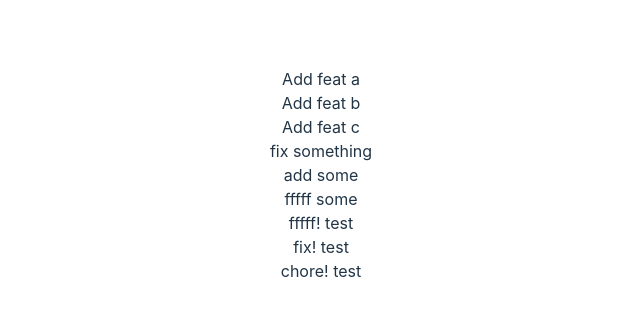
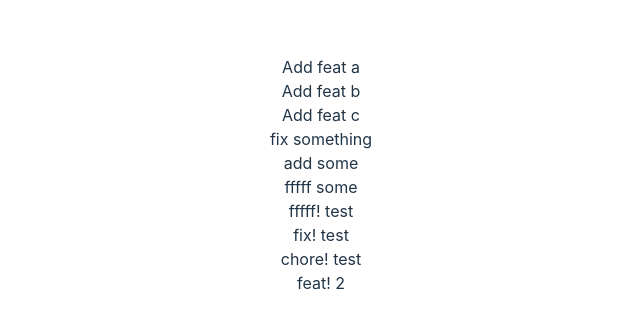
Before and after one commit to supakrit03/semantic-release-101, a React (Vite) app: page / in a window 1280 px wide. Shown: the part 225-554 px from the top of the page, without its empty margins (319-959 px from the left). Built offline with nearby package versions, Linux system fonts and the light colour scheme.

Commit message:
feat!: feat 2

```diff
--- a/src/App.tsx
+++ b/src/App.tsx
@@ -12,6 +12,7 @@ function App() {
       <div>fffff! test</div>
       <div>fix! test</div>
       <div>chore! test</div>
+      <div>feat! 2</div>
     </>
   );
 }
```
